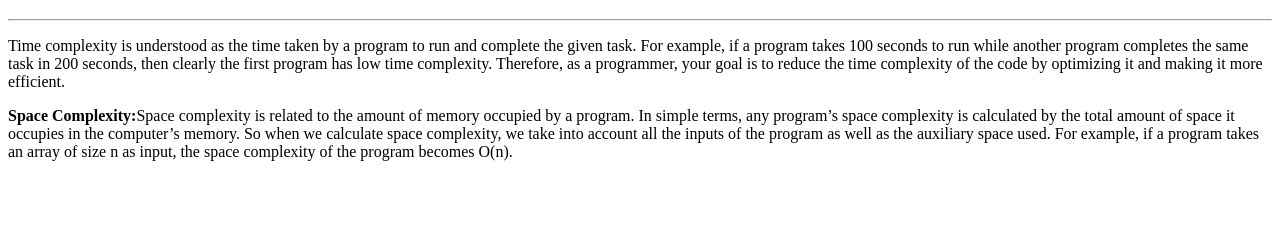
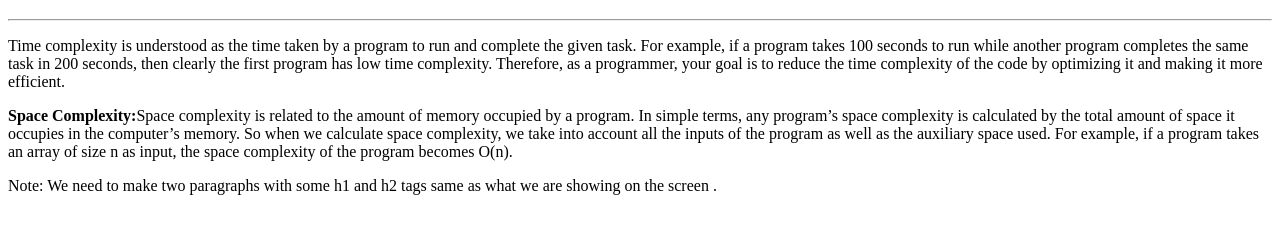
Before and after one commit to acciojob/time-and-space-complexity-JyotiRekhaGiri, a website: page main.html in a window 1280 px wide. Shown: the part 61-294 px from the top of the page. Drawn offline with Linux system fonts and the light colour scheme.

Commit message:
created a submission

```diff
--- a/main.html
+++ b/main.html
@@ -15,8 +15,8 @@
 	<hr>
 	<p>Time complexity is understood as the time taken by a program to run and complete the given task. For example, if a program takes 100 seconds to run while another program completes the same task in 200 seconds, then clearly the first program has low time complexity. Therefore, as a programmer, your goal is to reduce the time complexity of the code by optimizing it and making it more efficient.</p>
 	<p><b>Space Complexity:</b>Space complexity is related to the amount of memory occupied by a program. In simple terms, any program’s space complexity is calculated by the total amount of space it occupies in the computer’s memory. So when we calculate space complexity, we take into account all the inputs of the program as well as the auxiliary space used. For example, if a program takes an array of size n as input, the space complexity of the program becomes O(n).</p>
-	<!--<p><span>Note:</span> We need to make two paragraphs with some h1 and h2 tags same as what we are showing on the screen .</p>
--->
+	<p><span>Note:</span> We need to make two paragraphs with some h1 and h2 tags same as what we are showing on the screen .</p>
+
 </body>
 
 </html>
```
